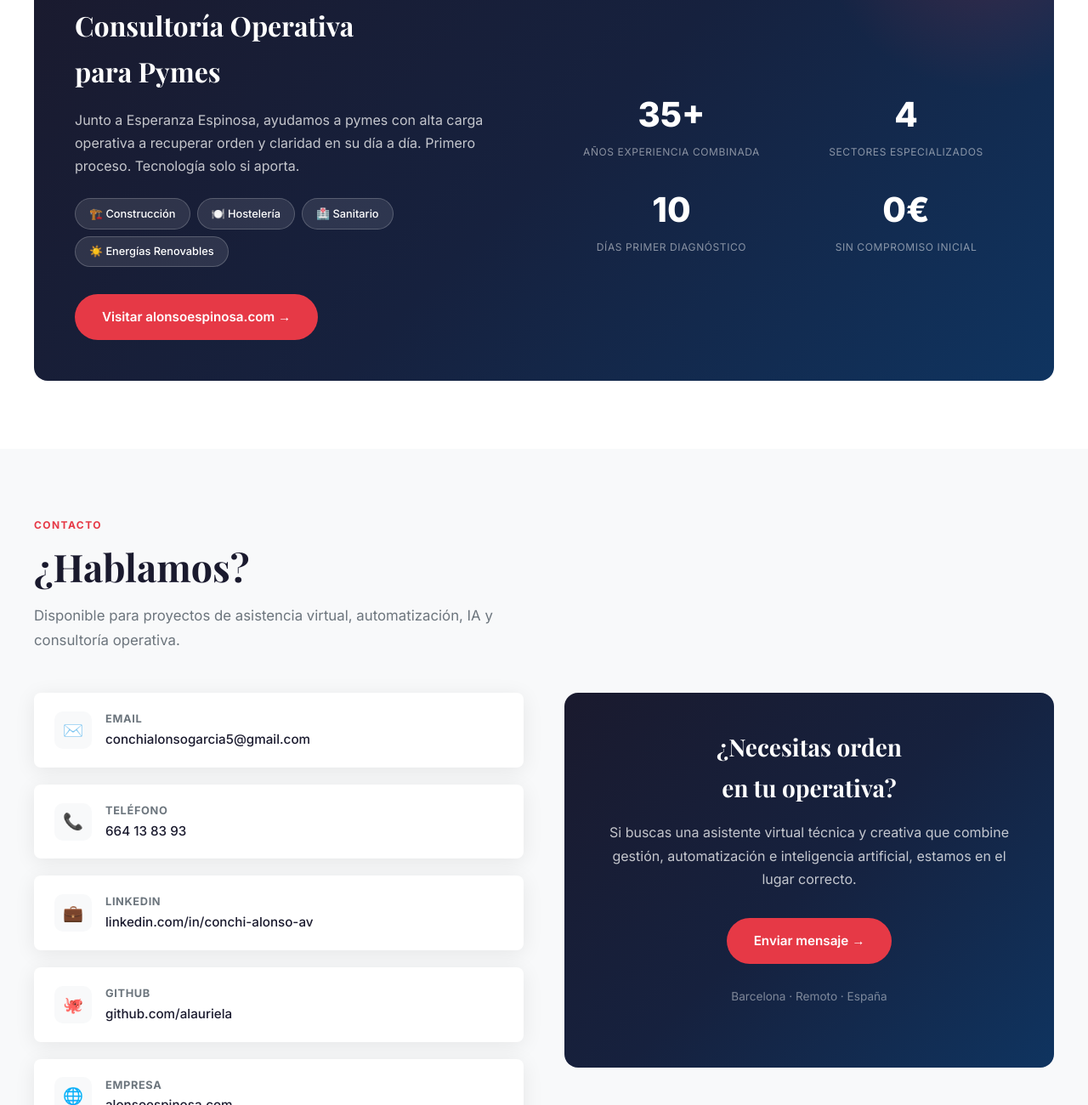
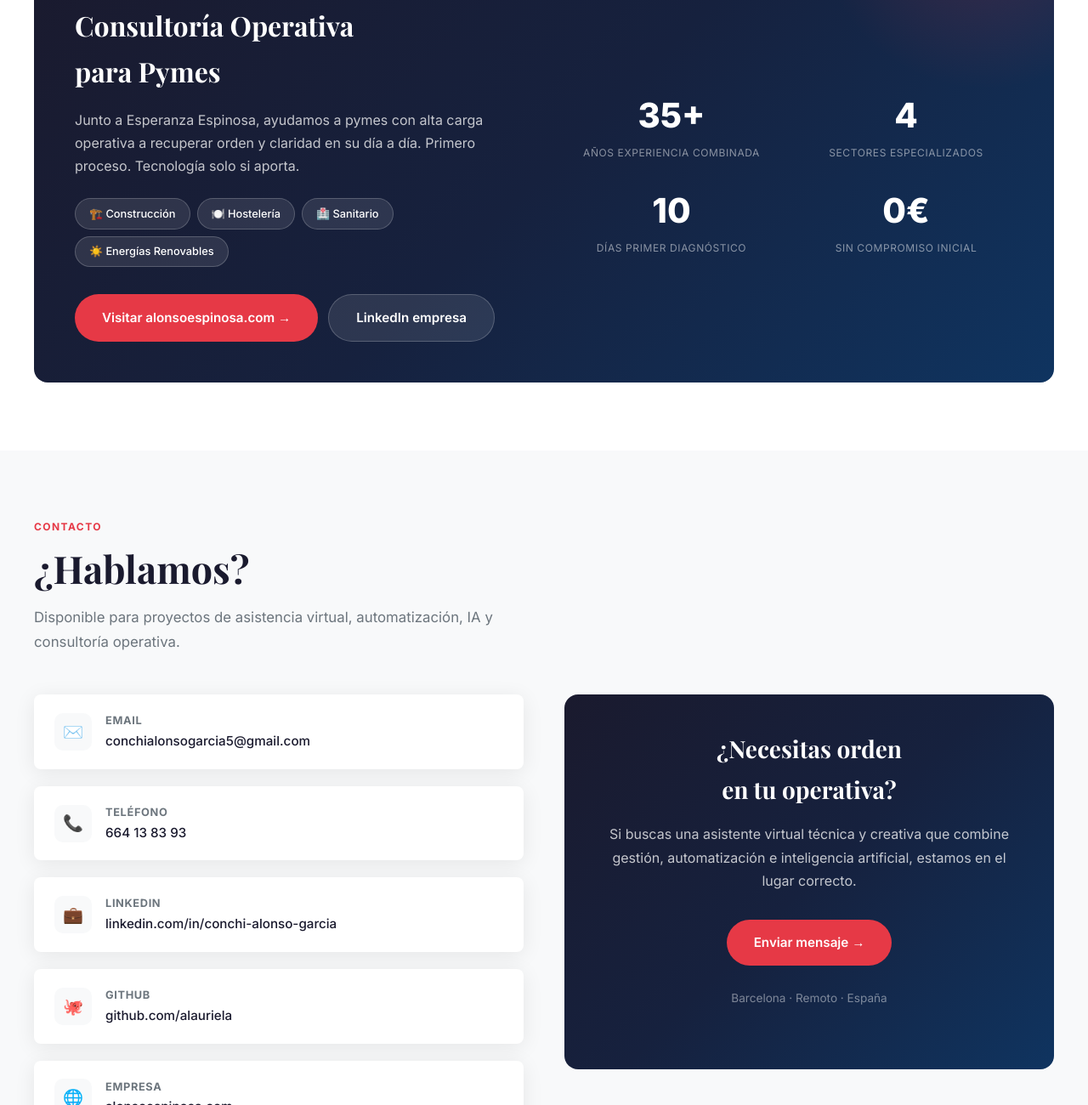
Before and after one commit to alauriela/alauriela, a plain HTML site: page docs/index.html in a window 1280 px wide. Shown: the part 5668-6968 px from the top of the page at 85% size. Drawn offline with nearby package versions, Linux system fonts and the light colour scheme; a web font is replaced by a local one.

Commit message:
fix: actualizar enlaces LinkedIn con URLs correctos
- LinkedIn personal: linkedin.com/in/conchi-alonso-garcia/
- LinkedIn empresa: linkedin.com/company/alonso-espinosa/
- Añade botón LinkedIn empresa en sección Alonso & Espinosa

```diff
--- a/docs/index.html
+++ b/docs/index.html
@@ -870,9 +870,14 @@
             <span class="sector-tag">🏥 Sanitario</span>
             <span class="sector-tag">☀️ Energías Renovables</span>
           </div>
-          <a href="https://www.alonsoespinosa.com/" target="_blank" class="btn-primary">
-            Visitar alonsoespinosa.com →
-          </a>
+          <div style="display:flex;gap:0.75rem;flex-wrap:wrap;">
+            <a href="https://www.alonsoespinosa.com/" target="_blank" class="btn-primary">
+              Visitar alonsoespinosa.com →
+            </a>
+            <a href="https://www.linkedin.com/company/alonso-espinosa/" target="_blank" class="btn-secondary" style="background:rgba(255,255,255,0.1);color:white;border:1px solid rgba(255,255,255,0.2);">
+              LinkedIn empresa
+            </a>
+          </div>
         </div>
         <div class="empresa-stats">
           <div class="empresa-stat">
@@ -919,11 +924,11 @@
             <p>664 13 83 93</p>
           </div>
         </a>
-        <a href="https://www.linkedin.com/in/conchi-alonso-av" target="_blank" class="contact-item">
+        <a href="https://www.linkedin.com/in/conchi-alonso-garcia/" target="_blank" class="contact-item">
           <div class="contact-icon">💼</div>
           <div>
             <h4>LinkedIn</h4>
-            <p>linkedin.com/in/conchi-alonso-av</p>
+            <p>linkedin.com/in/conchi-alonso-garcia</p>
           </div>
         </a>
         <a href="https://github.com/alauriela" target="_blank" class="contact-item">
@@ -963,7 +968,7 @@
     © 2026 Conchi Alonso García ·
     <a href="https://www.alonsoespinosa.com/">Alonso & Espinosa</a> ·
     <a href="https://github.com/alauriela">GitHub</a> ·
-    <a href="https://www.linkedin.com/in/conchi-alonso-av">LinkedIn</a>
+    <a href="https://www.linkedin.com/in/conchi-alonso-garcia/">LinkedIn</a>
   </p>
   <p style="margin-top:0.5rem; font-size:0.75rem; opacity:0.5;">
     Asistente Virtual Técnica & Creativa · Barcelona · Remoto
```
Also changed, not shown: 1 other file.
